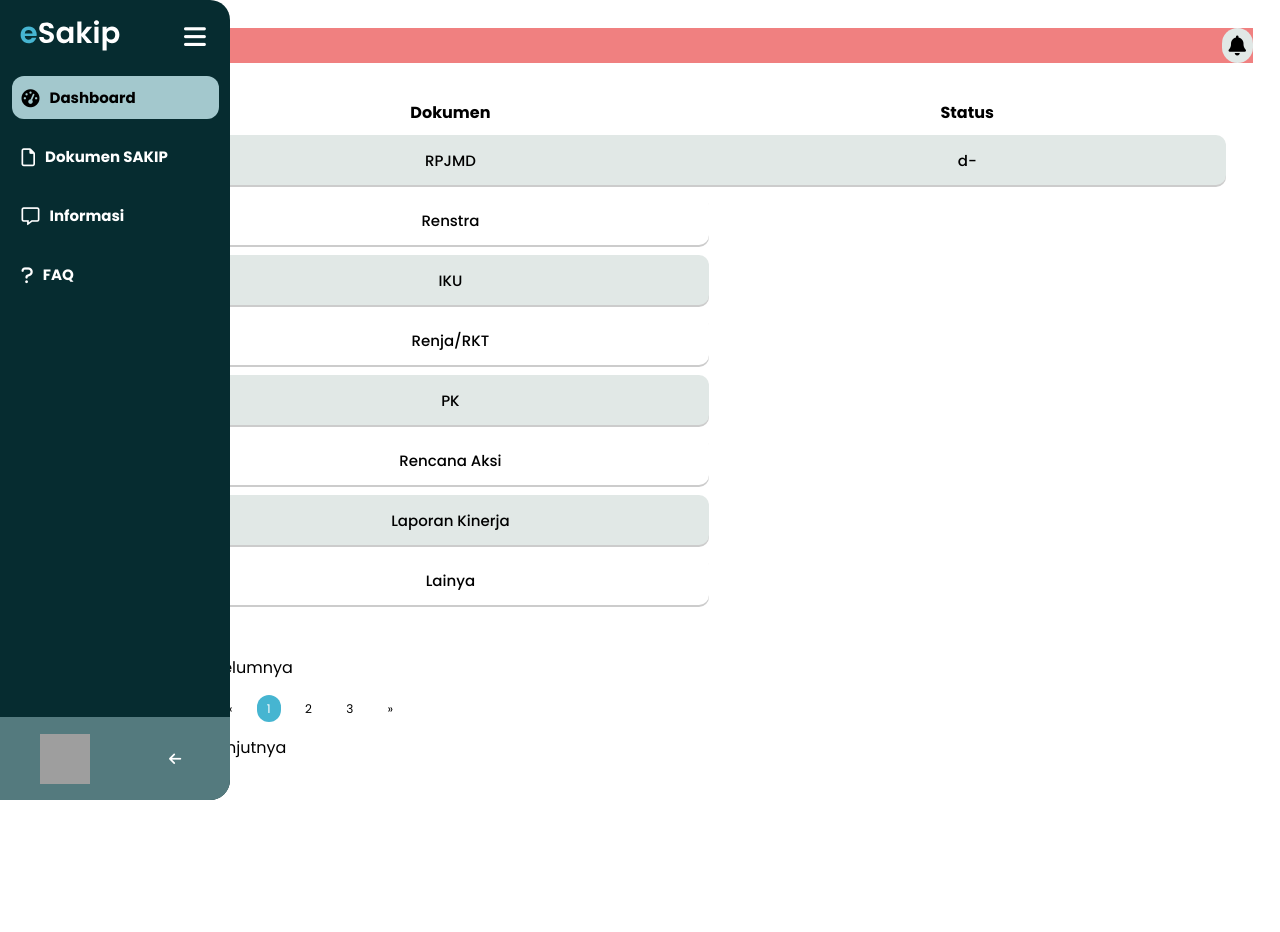
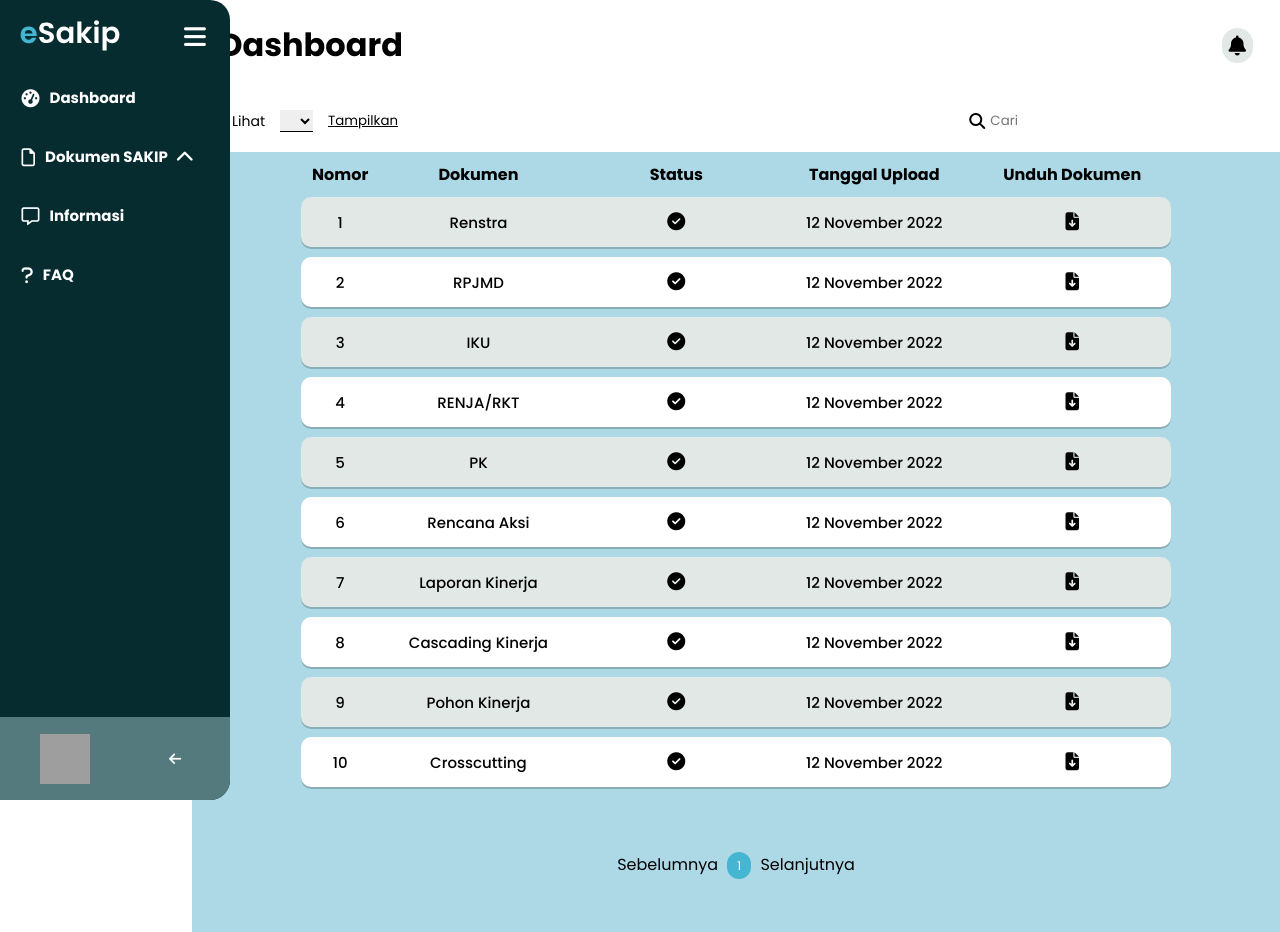
Before and after one commit to slmandagi/esakip, a CodeIgniter app: page /esakip/user/ in a window 1280 px wide. Before the commit the page ends 800 px from the top, so only its background shows below. Run offline with CodeIgniter, Linux system fonts and the light colour scheme; data that the repository does not hold is empty; some web fonts are replaced; grey boxes are pictures that could not be loaded.

Commit message:
menambahkan page dashboard, komponen sakip untuk User Perangkat Daerah.. take a look to catatan.txt

```diff
--- a/application/controllers/User.php
+++ b/application/controllers/User.php
@@ -6,19 +6,60 @@ class User extends CI_Controller
 
     public function index()
     {
-        $this->load->view('templates/header');
+        $data['judul_halaman'] = "Dashboard";
+        $data['judul_header_page'] = "Dashboard";
+        $this->load->view('templates/header', $data);
         $this->load->view('templates/sidebar_user');
-        $this->load->view('templates/head_content.php');
-        $this->load->view('dashboard/tbl_user.php');
+        $this->load->view('templates/head_content.php', $data);
+        $this->load->view('user/dashboard/content');
         $this->load->view('templates/footer');
     }
 
-    public function dokumen()
+    // public function dokumen()
+    // {
+    //     $data['judul_halaman'] = 'Dokumen';
+    //     $data['judul_header_page'] = 'Dokumen';
+    //     $this->load->view('templates/header', $data);
+    //     $this->load->view('templates/sidebar_user');
+    //     $this->load->view('templates/head_user.php', $data);
+    //     $this->load->view('dashboard/upload_doc.php');
+    //     $this->load->view('templates/footer');
+    // }
+
+    public function perencanaan_kinerja()
     {
-        $this->load->view('templates/header');
+        $data['judul_halaman'] = 'Perencanaan Kinerja';
+        $data['judul_header_page'] = 'Perencanaan Kinerja';
+        $this->load->view('templates/header', $data);
         $this->load->view('templates/sidebar_user');
-        $this->load->view('templates/head_user.php');
-        $this->load->view('dashboard/upload_doc.php');
+        $this->load->view('templates/head_content', $data);
+        $this->load->view('user/dokumensakip/perencanaan');
+        $this->load->view('templates/footer');
+    }
+
+    public function pengukuran_kinerja()
+    {
+        # code...
+        $data['judul_halaman'] = 'Pengukuran Kinerja';
+        $data['judul_header_page'] = 'Pengukuran Kinerja';
+
+        $this->load->view('templates/header', $data);
+        $this->load->view('templates/sidebar_user');
+        $this->load->view('templates/head_content', $data);
+        $this->load->view('user/dokumensakip/pengukuran');
+        $this->load->view('templates/footer');
+    }
+
+    public function pelaporan_kinerja()
+    {
+        # code...
+        $data['judul_halaman'] = 'Pelaporan Kinerja';
+        $data['judul_header_page'] = 'Pelaporan Kinerja';
+
+        $this->load->view('templates/header', $data);
+        $this->load->view('templates/sidebar_user');
+        $this->load->view('templates/head_content', $data);
+        $this->load->view('user/dokumensakip/pelaporan');
         $this->load->view('templates/footer');
     }
 }
--- a/application/models/Table.php
+++ b/application/models/Table.php
@@ -2,8 +2,6 @@
 
 class Table extends CI_Model
 {
-
-
     // for all table
     public function get_table($model, $limit = null, $start = null)
     {
@@ -17,6 +15,7 @@ class Table extends CI_Model
         // $total_data = count($query);
         return $query;
     }
+
     public function total_data($model)
     {
         $this->load->database($model);
--- a/application/views/Admin/Dashboard/content.php
+++ b/application/views/Admin/Dashboard/content.php
@@ -1,5 +1,4 @@
  <!-- START OF DASHBOARD CONTENT -->
-
  <div class="dashboard-container">
      <div class="search-table-container">
          <div class="show-n-row-table">
@@ -13,7 +12,6 @@
                  </select>
                  <input type="submit" name="pilih_jum_data" value="Tampilkan">
              </form>
-
          </div>
          <div class="search-table">
              <i class="fa-solid fa-magnifying-glass"></i>
--- a/application/views/Admin/DokumenSakip/perencanaan.php
+++ b/application/views/Admin/DokumenSakip/perencanaan.php
@@ -19,7 +19,7 @@
             <input type="text" placeholder="Cari" class="search-table-input" onkeyup="">
         </div>
     </div>
-    <div class="main-content-perencanaan">
+    <div class="main-content-perencanaan-kinerj">
         <table class="table-perencanaan">
             <thead>
                 <tr>
--- a/application/views/Dashboard/tbl_user.php
+++ b/application/views/Dashboard/tbl_user.php
@@ -1,5 +1,6 @@
  <!-- START OF DASHBOARD CONTENT -->
- <div class="main-content-container">
+ <div class="dashboard-container">
+     <div class="main-content-dashboard">
          <table class="table-dashboard-user">
              <!-- DI BAGIAN TABLE SO BOLEH COBA PAKE API FOR DATA DUMMY -->
              <thead>
@@ -52,6 +53,7 @@
              <span class="detail-pagination">Selanjutnya</span>
          </div>
      </div>
+ </div>
  <!-- END OF MAIN CONTENT CONTAINER -->
 
  <!-- END OF DASHBOARD CONTAINER -->
--- /dev/null
+++ b/application/views/User/Dashboard/content.php
@@ -0,0 +1,193 @@
+<div class="dashboard-container">
+
+    <div class="search-table-container">
+        <div class="show-n-row-table">
+            <p>Lihat</p>
+            <form method="GET" action="<?= base_url('admin/') ?>">
+                <select name="banyaknya-data">
+                    <option hidden></option>
+                    <option value="5">5</option>
+                    <option value="10">10</option>
+                    <!-- <option value="5">5</option> -->
+                </select>
+                <input type="submit" name="pilih_jum_data" value="Tampilkan">
+            </form>
+        </div>
+        <div class="search-table">
+            <i class="fa-solid fa-magnifying-glass"></i>
+            <input type="text" placeholder="Cari" class="search-table-input" onkeyup="">
+        </div>
+    </div>
+
+    <div class="main-content-dashboard-user">
+        <table class="table-dashboard-user">
+            <!-- DI BAGIAN TABLE SO BOLEH COBA PAKE API FOR DATA DUMMY -->
+            <thead>
+                <tr>
+                    <th>Nomor</th>
+                    <th>Dokumen</th>
+                    <th>Status</th>
+                    <th>Tanggal Upload</th>
+                    <th>Unduh Dokumen</th>
+                </tr>
+            </thead>
+
+            <tbody>
+                <tr>
+                    <td>1</td>
+                    <td>Renstra</td>
+                    <td><i class="fa-solid fa-circle-check"></i></td>
+                    <td>12 November 2022</td>
+                    <td>
+                        <a download="dokumen-sakip" href="<?= base_url('/assets/img/home/garuda.svg') ?>">
+                            <i class="fa-solid fa-file-arrow-down">
+                            </i>
+
+                        </a>
+                    </td>
+                </tr>
+                <tr>
+                    <td>2</td>
+                    <td>RPJMD</td>
+                    <td><i class="fa-solid fa-circle-check"></i></td>
+                    <td>12 November 2022</td>
+                    <td>
+                        <a download="dokumen-sakip" href="<?= base_url('/assets/img/home/garuda.svg') ?>">
+                            <i class="fa-solid fa-file-arrow-down">
+                            </i>
+
+                        </a>
+                    </td>
+                </tr>
+                <tr>
+                    <td>3</td>
+                    <td>IKU</td>
+                    <td><i class="fa-solid fa-circle-check"></i></td>
+                    <td>12 November 2022</td>
+                    <td>
+                        <a download="dokumen-sakip" href="<?= base_url('/assets/img/home/garuda.svg') ?>">
+                            <i class="fa-solid fa-file-arrow-down">
+                            </i>
+                        </a>
+                    </td>
+                </tr>
+                <tr>
+                    <td>4</td>
+                    <td>RENJA/RKT</td>
+                    <td><i class="fa-solid fa-circle-check"></i></td>
+                    <td>12 November 2022</td>
+                    <td>
+                        <a download="dokumen-sakip" href="<?= base_url('/assets/img/home/garuda.svg') ?>">
+                            <i class="fa-solid fa-file-arrow-down">
+                            </i>
+
+                        </a>
+                    </td>
+                </tr>
+                <tr>
+                    <td>5</td>
+                    <td>PK</td>
+                    <td><i class="fa-solid fa-circle-check"></i></td>
+                    <td>12 November 2022</td>
+                    <td>
+                        <a download="dokumen-sakip" href="<?= base_url('/assets/img/home/garuda.svg') ?>">
+                            <i class="fa-solid fa-file-arrow-down">
+                            </i>
+                        </a>
+                    </td>
+                </tr>
+                <tr>
+                    <td>6</td>
+                    <td>Rencana Aksi</td>
+                    <td><i class="fa-solid fa-circle-check"></i></td>
+                    <td>12 November 2022</td>
+                    <td>
+                        <a download="dokumen-sakip" href="<?= base_url('/assets/img/home/garuda.svg') ?>">
+                            <i class="fa-solid fa-file-arrow-down">
+                            </i>
+
+                        </a>
+                    </td>
+                </tr>
+                <tr>
+                    <td>7</td>
+                    <td>Laporan Kinerja</td>
+                    <td><i class="fa-solid fa-circle-check"></i></td>
+                    <td>12 November 2022</td>
+                    <td>
+                        <a download="dokumen-sakip" href="<?= base_url('/assets/img/home/garuda.svg') ?>">
+                            <i class="fa-solid fa-file-arrow-down">
+                            </i>
+
+                        </a>
+                    </td>
+                </tr>
+                <tr>
+                    <td>8</td>
+                    <td>Cascading Kinerja</td>
+                    <td><i class="fa-solid fa-circle-check"></i></td>
+                    <td>12 November 2022</td>
+                    <td>
+                        <a download="dokumen-sakip" href="<?= base_url('/assets/img/home/garuda.svg') ?>">
+                            <i class="fa-solid fa-file-arrow-down">
+                            </i>
+
+                        </a>
+                    </td>
+                </tr>
+                <tr>
+                    <td>9</td>
+                    <td>Pohon Kinerja</td>
+                    <td><i class="fa-solid fa-circle-check"></i></td>
+                    <td>12 November 2022</td>
+                    <td>
+                        <a download="dokumen-sakip" href="<?= base_url('/assets/img/home/garuda.svg') ?>">
+                            <i class="fa-solid fa-file-arrow-down">
+                            </i>
+
+                        </a>
+                    </td>
+                </tr>
+                <tr>
+                    <td>10</td>
+                    <td>Crosscutting</td>
+                    <td><i class="fa-solid fa-circle-check"></i></td>
+                    <td>12 November 2022</td>
+                    <td>
+                        <a download="dokumen-sakip" href="<?= base_url('/assets/img/home/garuda.svg') ?>">
+                            <i class="fa-solid fa-file-arrow-down">
+                            </i>
+
+                        </a>
+                    </td>
+                </tr>
+            </tbody>
+        </table>
+        <div class="footer-for-pagination">
+            <div class="button-pagination">
+                <span class="detail-pagination">Sebelumnya</span>
+                <a href="" class="active">1</a>
+
+                <!-- <?php echo $pagination ?> -->
+                <span class="detail-pagination">Selanjutnya</span>
+
+            </div>
+        </div>
+    </div>
+
+</div>
+
+
+<!--
+     <div class="show-n-row-table">
+        <p>Lihat</p>
+        <form method="GET" action="<?= base_url('user/') ?>">
+            <select name="banyaknya-data">
+                <option hidden></option>
+                <option value="5">5</option>
+                <option value="10">10</option>
+                </select>
+            <input type="submit" name="pilih_jum_data" value="Tampilkan">
+        </form>
+    </div>
+ -->
--- a/application/views/templates/head_user.php
+++ b/application/views/templates/head_user.php
@@ -2,10 +2,10 @@
 <div class="content-container">
     <!-- START OF CONTENT HEAD -->
     <div class="content-head-container">
-        <div class="headline-dashboard">
+        <div class="headline-for-all">
             <!-- DEPE ISI INI MUSTI SESUAI PAGE -->
             <!-- UNTUK SEMENTARA PAKE STATIC -->
-            <h1>Dokumen</h1>
+            <h1><?= $judul_header_page ?></h1>
             <i class="fa-solid fa-bell"></i>
         </div>
     </div>
--- a/application/views/templates/sidebar_user.php
+++ b/application/views/templates/sidebar_user.php
@@ -10,26 +10,39 @@
             </div>
         </div>
         <div class="sidebar-content">
-            <div class="menu dashboard active" id="menu">
+            <div class="menu dashboard" id="menu">
                 <i class="fa-solid fa-gauge-high"></i>
-                <a href="">
+                <a href="<?= base_url('user/') ?>">
                     <p>Dashboard</p>
                 </a>
                 <span class="tooltip">Dashboard</span>
             </div>
             <div class="menu komponen-sakip">
                 <i class="fa-regular fa-file"></i>
-                <a href="<?= base_url('User/dokumen') ?>">
-                    <p>Dokumen SAKIP</p>
-                </a>
+                <!-- <a href="<?= base_url('User/dokumen') ?>"> -->
+                <p>Dokumen SAKIP</p>
+                <!-- </a> -->
+                <i class="fa-solid fa-chevron-up panah-sakip"></i>
+                <span class="tooltip">Dokumen SAKIP
+                </span>
             </div>
-            <!-- <ul class="dropdown bagian-komponen-sakip">
-                <li class="komponen nonactive">Perencanaan Kinerja</li>
-                <li class="komponen nonactive">Pengukuran Kinerja</li>
-                <li class="komponen nonactive">Pelaporan Kinerja</li>
-                <li class="komponen nonactive">Evaluasi Kinerja</li>
-            </ul> -->
-
+            <ul class="dropdown bagian-komponen-sakip">
+                <li class="komponen nonactive">
+                    <a href="<?= base_url('User/perencanaan_kinerja') ?>">
+                        Perencanaan Kinerja
+                    </a>
+                </li>
+                <li class="komponen nonactive">
+                    <a href="<?= base_url('User/pengukuran_kinerja') ?>">
+                        Pengukuran Kinerja
+                    </a>
+                </li>
+                <li class="komponen nonactive">
+                    <a href="<?= base_url('User/pelaporan_kinerja') ?>">
+                        Pelaporan Kinerja
+                    </a>
+                </li>
+            </ul>
             <div class="menu informasi">
                 <!-- <img src="<?= base_url('/assets/img/sidebar/Information.svg') ?>" alt="" height="25"> -->
                 <i class="fa-regular fa-message"></i>
--- a/assets/css/content.css
+++ b/assets/css/content.css
@@ -26,7 +26,6 @@
     align-items: center;
     width: 95%;
     justify-content: space-between;
-    background: lightcoral;
 }
 
 .headline-for-all i {
@@ -57,6 +56,12 @@
     display: flex;
     justify-content: space-between;
 }
+
+/* .search-table-container-user {
+    width: 97%;
+    display: flex;
+    justify-content: flex-end;
+} */
 
 .show-n-row-table {
     display: flex;
@@ -112,23 +117,116 @@
 
 /* BAGIAN CONTENT START */
 
-.dashboard-container,
+/* .dashboard-container,
 .perencanaan-kinerja-container,
-.pelaporan-kinerja-container {
+.pelaporan-kinerja-container,
+.ubah-email-pass-container,
+.perencanaan-kinerja-container {
     width: 100%;
-}
+} */
 
 .main-content-dashboard,
-.main-content-perencanaan,
 .main-content-pelaporan-kinerja,
 .main-content-evaluasi-kinerja,
-.main-content-pengukuran-kinerja {
+.main-content-pengukuran-kinerja,
+.main-content-ubah-email-container,
+.main-content-dashboard-user,
+.main-content-perencanaan-kinerja {
     width: 100%;
     display: flex;
     flex-direction: column;
     align-items: center;
+    background: lightblue;
 }
 
+
+/* BAGIAN DOKUMEN SAKIP USER START*/
+
+/* ---GENERAL (SEMUA KOMPONEN PAKE INI) */
+.wrapper-input-dokumen {
+    width: 70%;
+    display: flex;
+    flex-direction: column;
+}
+
+.wrapper-input-dokumen label {
+    padding-left: 15px;
+    /* align-self: flex-start; */
+    font-weight: 500;
+    margin-top: 10px;
+    font-size: 14px;
+}
+
+.wrapper-input-dokumen label.upload-file-dokumen {
+    width: 80%;
+    height: 40px;
+    border-radius: 8px;
+    background: #E1E8E6;
+    display: flex;
+    align-items: center;
+    justify-content: space-between;
+    padding-right: 10px;
+    font-weight: 300;
+    font-size: 14px;
+    color: grey;
+    cursor: pointer;
+    margin: 0;
+}
+
+.wrapper-input-dokumen label.upload-file-dokumen i {
+    color: black;
+}
+
+.wrapper-input-dokumen input.upload-input,
+.wrapper-input-dokumen select.upload-input {
+    width: 80%;
+    height: 40px;
+    border: none;
+    background: #E1E8E6;
+    outline: none;
+    padding-left: 15px;
+    font-size: 14px;
+    border-radius: 6px;
+}
+
+.wrapper-input-dokumen input[type="file"] {
+    display: none;
+}
+
+.wrapper-input-dokumen select option {
+    width: 40px;
+}
+
+/* ---PERENCANAAN START */
+.perencanaan-kinerja-container form,
+.pelaporan-kinerja-container form,
+.pengukuran-kinerja-container form {
+    width: 60%;
+    display: flex;
+    flex-direction: column;
+    align-items: center;
+    background: lightyellow;
+}
+
+.main-content-perencanaan-kinerja .form-input-dokumen-perencanaan button,
+.main-content-pelaporan-kinerja .form-input-dokumen-pelaporan button,
+.main-content-pengukuran-kinerja .form-input-dokumen-pengukuran button {
+    margin-top: 50px;
+    border-radius: 8px;
+    padding: 5px;
+    height: 35px;
+    cursor: pointer;
+    width: 10%;
+    border: none;
+    outline: none;
+    background: #062C30;
+    color: white;
+    font-weight: 500;
+    align-self: flex-end;
+}
+
+
+/* BAGIAN DOKUMEN SAKIP USER END */
 
 /* BAGIAN CONTENT END*/
 
--- a/assets/css/table.css
+++ b/assets/css/table.css
@@ -83,6 +83,30 @@
 
  /* BAGIAN TABLE DASHBOARD END */
 
+
+ /* BAGIAN TABLE DASHBOARD USER START */
+
+ table.table-dashboard-user {
+     width: 80%;
+ }
+
+ .table-dashboard-user thead th:nth-child(1) {
+     width: 5%;
+ }
+
+ .table-dashboard-user thead th {
+     width: 15%;
+ }
+
+ .table-dashboard-user tr td i {
+     font-size: 18px;
+ }
+
+ .table-dashboard-user tbody tr:hover td i {
+     color: #60CB5E;
+ }
+
+ /* BAGIAN TABLE DASHBOARD USER END */
 
  /* BAGIAN TABLE PENGUKURAN KINERJA START*/
 
```
Also changed, not shown: application/controllers/Admin.php (+12 -0 lines), application/views/Admin/Pengaturan/ubah_email_pass.php (added, +58 -0 lines), application/views/Dashboard/upload_doc.php (+2 -63 lines), application/views/User/DokumenSakip/pelaporan.php (added, +25 -0 lines), application/views/User/DokumenSakip/pengukuran.php (added, +51 -0 lines), application/views/User/DokumenSakip/perencanaan.php (added, +41 -0 lines), catatan.txt (+35 -6 lines). Lines whose indentation alone changed are shown as unchanged.
